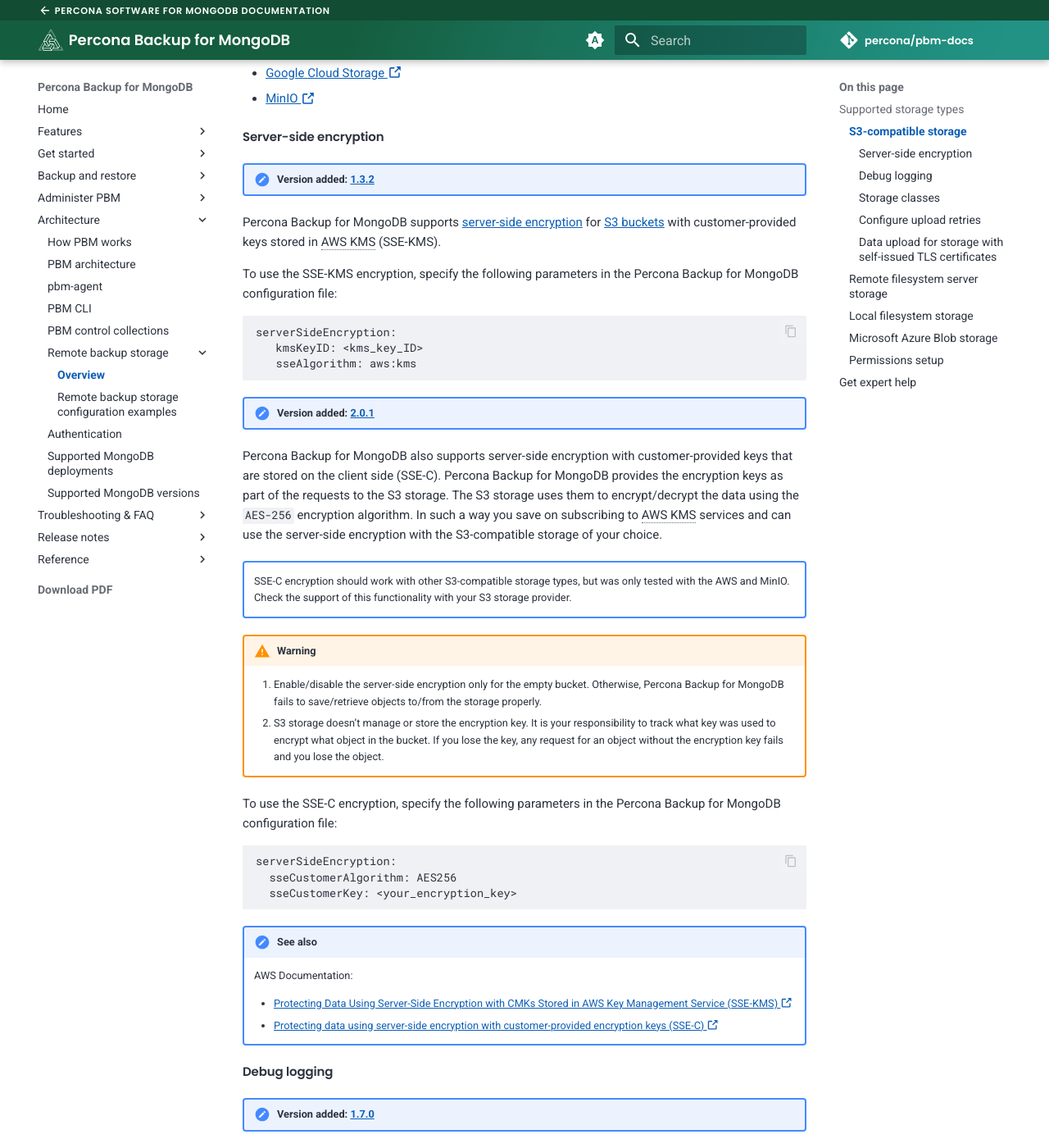
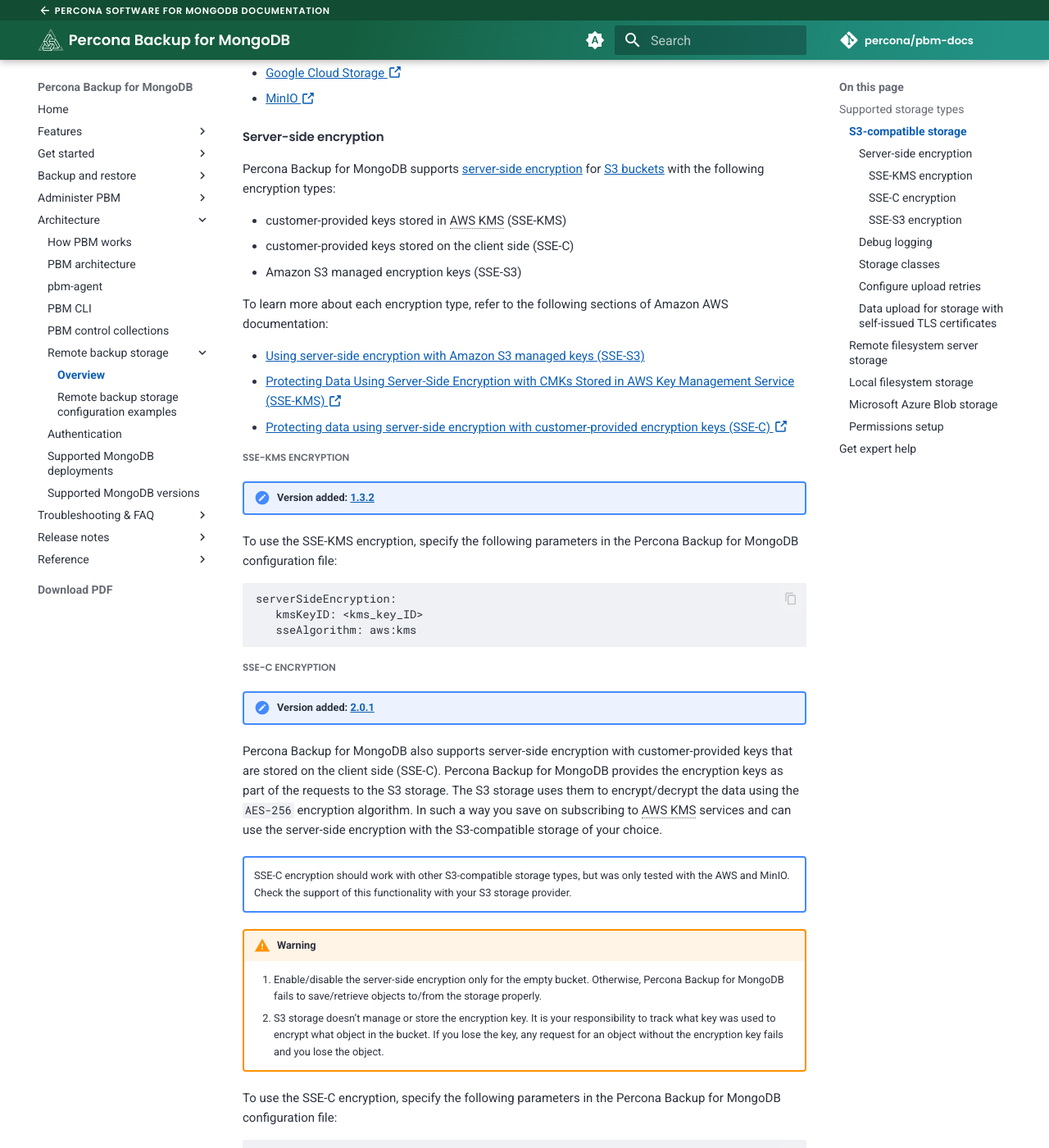
Before and after one commit to percona/pbm-docs, an MkDocs documentation site: the page built from docs/details/storage-configuration.md, in a window 1280 px wide and 1400 px high, scrolled down 715 px. Shown: the whole window at 82% size. Built offline with MkDocs 1.6.1 and Material for MkDocs 9.7.7, drawn with Linux system fonts in a browser that asks for light colours; nearby versions of some CDN libraries; comment, search, counter and statistics services are not loaded; some of the changed text lies outside the part shown.

Commit message:
PBM-1376 Added SSE-S3 encryption description (#201)
PBM-1376 Added SSE-S3 encryption description

---------

Co-authored-by: radoslawszulgo <radoslaw.szulgo@percona.com>

````diff
--- a/docs/details/storage-configuration.md
+++ b/docs/details/storage-configuration.md
@@ -36,9 +36,21 @@
 
 #### Server-side encryption
 
+Percona Backup for MongoDB supports [server-side encryption](../reference/glossary.md#server-side-encryption) for [S3 buckets](../reference/glossary.md#bucket) with the following encryption types:
+
+* customer-provided keys stored in AWS KMS (SSE-KMS)
+* customer-provided keys stored on the client side (SSE-C)
+* Amazon S3 managed encryption keys (SSE-S3)
+
+To learn more about each encryption type, refer to the following sections of Amazon AWS documentation:
+
+* [Using server-side encryption with Amazon S3 managed keys (SSE-S3)](https://docs.aws.amazon.com/AmazonS3/latest/userguide/UsingServerSideEncryption.html)
+* [Protecting Data Using Server-Side Encryption with CMKs Stored in AWS Key Management Service (SSE-KMS) :octicons-link-external-16:](https://docs.aws.amazon.com/AmazonS3/latest/dev/UsingKMSEncryption.html)
+* [Protecting data using server-side encryption with customer-provided encryption keys (SSE-C) :octicons-link-external-16:](https://docs.aws.amazon.com/AmazonS3/latest/userguide/ServerSideEncryptionCustomerKeys.html)
+
+##### SSE-KMS encryption
+
 !!! admonition "Version added: [1.3.2](../release-notes/1.3.2.md)"
-
-Percona Backup for MongoDB supports [server-side encryption](../reference/glossary.md#server-side-encryption) for [S3 buckets](../reference/glossary.md#bucket) with customer-provided keys stored in AWS KMS (SSE-KMS).
 
 To use the SSE-KMS encryption, specify the following parameters in the Percona Backup for MongoDB configuration file:
 
@@ -47,6 +59,8 @@
    kmsKeyID: <kms_key_ID>
    sseAlgorithm: aws:kms
 ```
+
+##### SSE-C encryption
 
 !!! admonition "Version added: [2.0.1](../release-notes/2.0.1.md)"
 
@@ -69,12 +83,19 @@
   sseCustomerKey: <your_encryption_key>
 ```
 
-!!! admonition "See also"
+##### SSE-S3 encryption
 
-    AWS Documentation:
+!!! admonition "Version added: [2.6.0](../release-notes/2.6.0.md)"
 
-    * [Protecting Data Using Server-Side Encryption with CMKs Stored in AWS Key Management Service (SSE-KMS) :octicons-link-external-16:](https://docs.aws.amazon.com/AmazonS3/latest/dev/UsingKMSEncryption.html)
-    * [Protecting data using server-side encryption with customer-provided encryption keys (SSE-C) :octicons-link-external-16:](https://docs.aws.amazon.com/AmazonS3/latest/userguide/ServerSideEncryptionCustomerKeys.html)
+Percona Backup for MongoDB supports server-side encryption with Amazon S3 managed keys (SSE-S3), the default encryption method in Amazon AWS. All new objects added to an S3 bucket are automatically encrypted without impacting performance.
+
+To use SSE-S3 encryption, specify the following parameters in the Percona Backup for the MongoDB configuration file:
+
+```yaml
+serverSideEncryption:
+   sseAlgorithm: AES256
+```
+
 
 #### Debug logging
 
````
